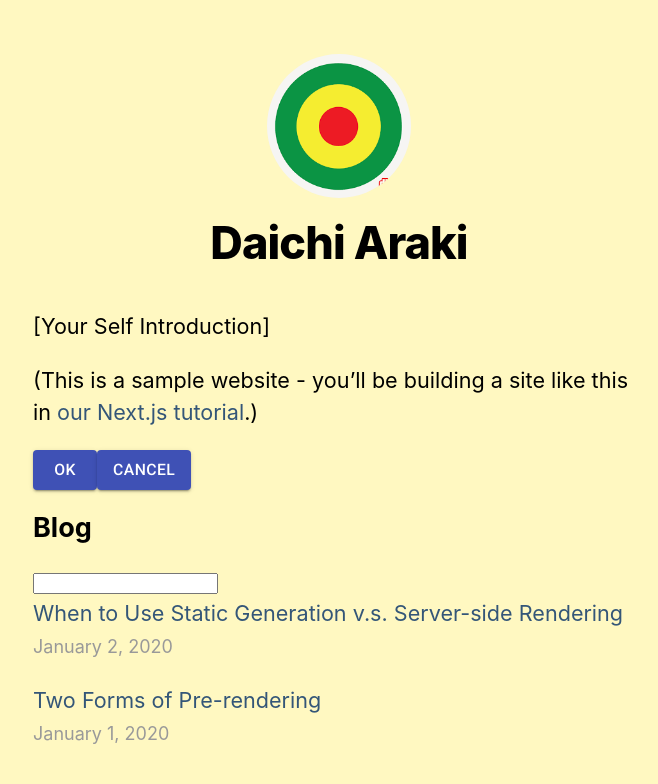
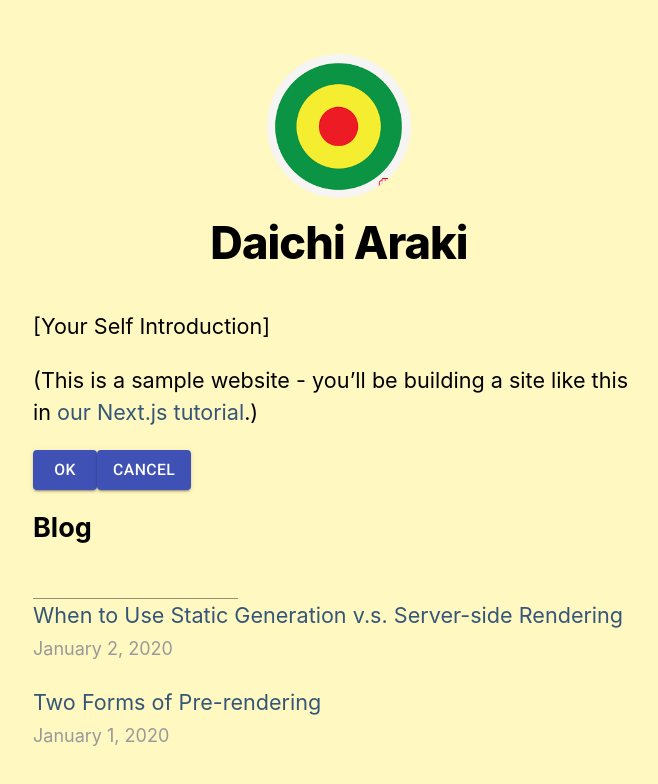
Before and after one commit to Ararchy01/nextjs-dev, a Next.js app: page / in a window 1280 px wide. Shown: the top 784 px of the page, without its empty margins (301-959 px from the left). Built offline with nearby package versions, Linux system fonts and the light colour scheme.

Commit message:
Little fix on component

```diff
--- a/components/atoms/TextBox.tsx
+++ /dev/null
@@ -1,3 +0,0 @@
-export default function TextBox() {
-  return <input type="text" className="outline-none underline" />;
-}
--- /dev/null
+++ b/components/atoms/TextInput.tsx
@@ -0,0 +1,5 @@
+import TextField from "@material-ui/core/TextField";
+
+export default function TextBox() {
+  return <TextField />;
+}
--- a/components/templates/layout.tsx
+++ b/components/templates/layout.tsx
@@ -34,6 +34,10 @@ export default function Layout({
           content={`https://og-image.now.sh/${encodeURI(
             siteTitle
           )}.png?theme=light&md=0&fontSize=75px&images=https%3A%2F%2Fassets.zeit.co%2Fimage%2Fupload%2Ffront%2Fassets%2Fdesign%2Fnextjs-black-logo.svg`}
+        />
+        <meta
+          name="viewport"
+          content="minimum-scale=1, initial-scale=1, width=device-width"
         />
         <meta name="og:title" content={siteTitle} />
         <meta name="twitter:card" content="summary_large_image" />
--- a/pages/index.tsx
+++ b/pages/index.tsx
@@ -6,7 +6,7 @@ import Link from "next/link";
 import Date from "../components/atoms/date";
 import { GetStaticProps } from "next";
 import OkCancel from "../components/molecules/OkCancel";
-import TextBox from "../components/atoms/TextBox";
+import TextInput from "../components/atoms/TextInput";
 
 export default function Home({
   allPostsData,
@@ -32,7 +32,7 @@ export default function Home({
       <OkCancel />
       <section className={`${utilStyles.headingMd} ${utilStyles.padding1px}`}>
         <h2 className={utilStyles.headingLg}>Blog</h2>
-        <TextBox />
+        <TextInput />
         <ul className={utilStyles.list}>
           {allPostsData.map(({ id, date, title }) => (
             <Link href={`/posts/${id}`}>
```
Also changed, not shown: tsconfig.json (+1 -7 lines).
